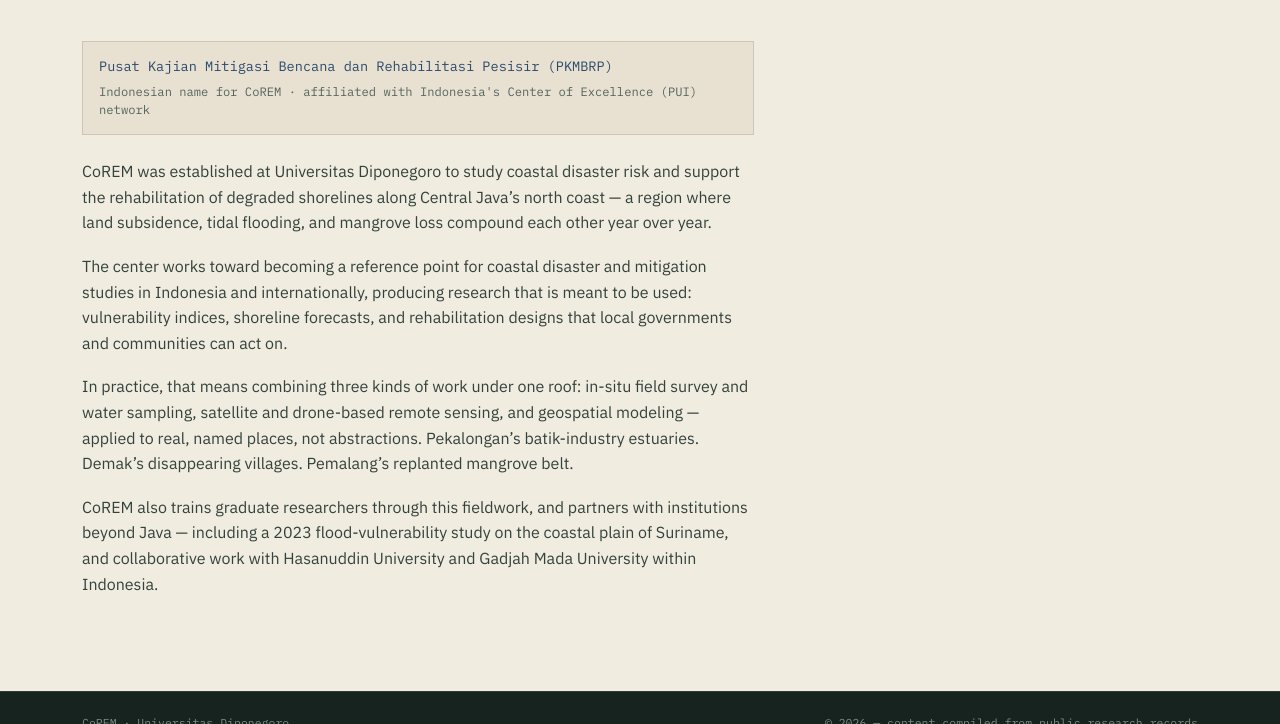
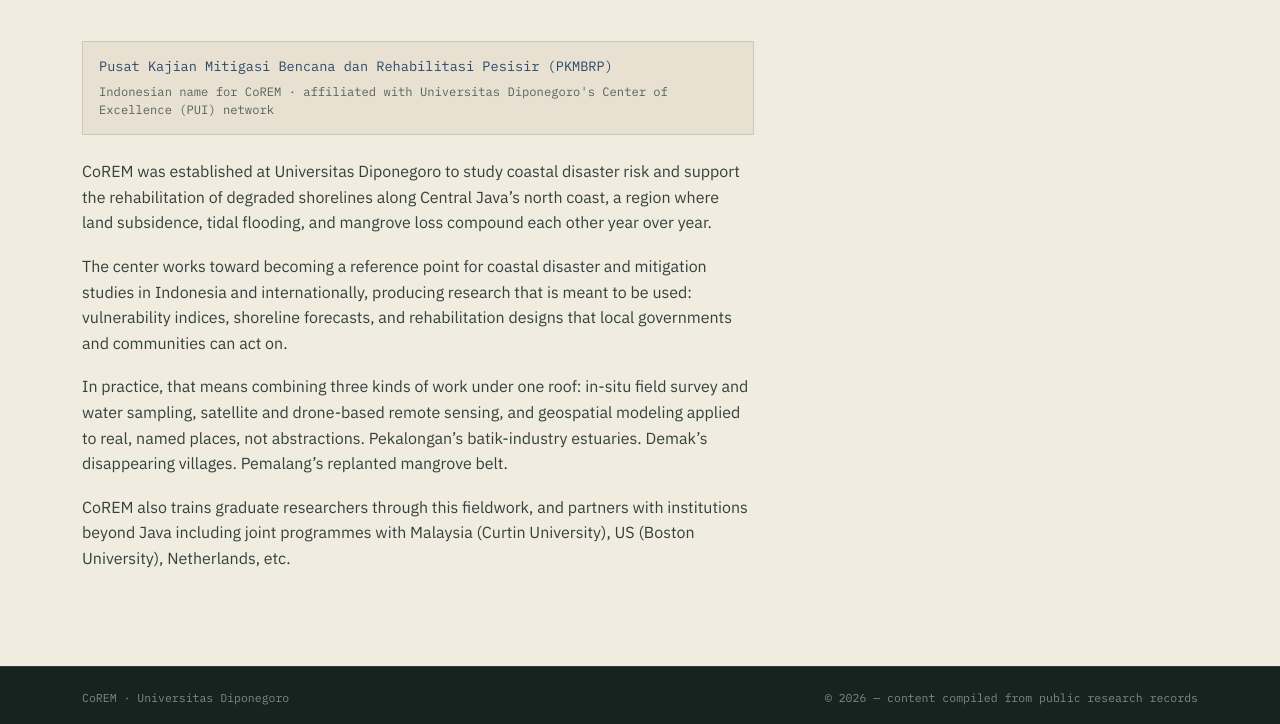
Before and after one commit to Shlhnj/website-corem, a Jekyll site: the page built from about.md, in a window 1280 px wide and 900 px high, scrolled down 574 px, cut to the strip 176-900 px from the top of the window. Built offline with Jekyll 4.4.1, drawn with Linux system fonts in a browser that asks for light colours; some of the changed text lies outside the part shown.

Commit message:
Update organizational affiliation and project details

```diff
--- a/about.md
+++ b/about.md
@@ -4,7 +4,7 @@
 title_id: Profil
 tag: 01 — About the center
 tag_id: 01 — Tentang pusat studi
-dek: Housed within the Faculty of Fisheries and Marine Science, working across departments in oceanography, marine science, and engineering.
+dek: Housed within the Universitas Diponegoro, working across departments in oceanography, marine science, and engineering.
 dek_id: Berada di bawah Fakultas Perikanan dan Ilmu Kelautan, bekerja lintas departemen oseanografi, ilmu kelautan, dan teknik.
 photo: about_photo.png
 permalink: /about/
@@ -12,29 +12,30 @@
 
 <div class="full-name">
   Pusat Kajian Mitigasi Bencana dan Rehabilitasi Pesisir (PKMBRP)
-  <span>Indonesian name for CoREM · affiliated with Indonesia's Center of Excellence (PUI) network</span>
+  <span>Indonesian name for CoREM · affiliated with Universitas Diponegoro's Center of Excellence (PUI) network</span>
 </div>
 
 <div class="lang-en" markdown="1">
 
-CoREM was established at Universitas Diponegoro to study coastal disaster risk and support the rehabilitation of degraded shorelines along Central Java's north coast — a region where land subsidence, tidal flooding, and mangrove loss compound each other year over year.
+CoREM was established at Universitas Diponegoro to study coastal disaster risk and support the rehabilitation of degraded shorelines along Central Java's north coast, a region where land subsidence, tidal flooding, and mangrove loss compound each other year over year.
 
 The center works toward becoming a reference point for coastal disaster and mitigation studies in Indonesia and internationally, producing research that is meant to be used: vulnerability indices, shoreline forecasts, and rehabilitation designs that local governments and communities can act on.
 
-In practice, that means combining three kinds of work under one roof: in-situ field survey and water sampling, satellite and drone-based remote sensing, and geospatial modeling — applied to real, named places, not abstractions. Pekalongan's batik-industry estuaries. Demak's disappearing villages. Pemalang's replanted mangrove belt.
+In practice, that means combining three kinds of work under one roof: in-situ field survey and water sampling, satellite and drone-based remote sensing, and geospatial modeling applied to real, named places, not abstractions. Pekalongan's batik-industry estuaries. Demak's disappearing villages. Pemalang's replanted mangrove belt.
 
-CoREM also trains graduate researchers through this fieldwork, and partners with institutions beyond Java — including a 2023 flood-vulnerability study on the coastal plain of Suriname, and collaborative work with Hasanuddin University and Gadjah Mada University within Indonesia.
+CoREM also trains graduate researchers through this fieldwork, and partners with institutions beyond Java including joint programmes with Malaysia (Curtin University), US (Boston University), Netherlands, etc.
 
 </div>
 
 <div class="lang-id" markdown="1">
 
-CoREM didirikan di Universitas Diponegoro untuk mengkaji risiko bencana pesisir dan mendukung rehabilitasi garis pantai yang mengalami degradasi di sepanjang pesisir utara Jawa Tengah — kawasan yang menghadapi tekanan berlapis dari penurunan muka tanah, banjir rob, dan hilangnya hutan mangrove setiap tahunnya.
+CoREM didirikan di Universitas Diponegoro untuk mengkaji risiko bencana pesisir dan mendukung rehabilitasi garis pantai yang mengalami degradasi di sepanjang pesisir utara Jawa Tengah, kawasan yang menghadapi tekanan berlapis dari penurunan muka tanah, banjir rob, dan hilangnya hutan mangrove setiap tahunnya.
 
 Pusat ini berupaya menjadi rujukan kajian bencana dan mitigasi pesisir, baik di tingkat nasional maupun internasional, dengan menghasilkan penelitian yang benar-benar dapat dipakai: indeks kerentanan, prediksi perubahan garis pantai, dan desain rehabilitasi yang bisa ditindaklanjuti oleh pemerintah daerah dan masyarakat.
 
-Dalam praktiknya, CoREM memadukan tiga jenis kerja dalam satu atap: survei lapangan dan pengambilan sampel air secara langsung, penginderaan jauh berbasis satelit dan drone, serta pemodelan geospasial — diterapkan pada tempat-tempat nyata, bukan sekadar abstraksi. Muara-muara di kawasan industri batik Pekalongan. Desa-desa yang perlahan tenggelam di Demak. Sabuk mangrove hasil rehabilitasi di Pemalang.
+Dalam praktiknya, CoREM memadukan tiga jenis kerja dalam satu atap: survei lapangan dan pengambilan sampel air secara langsung, penginderaan jauh berbasis satelit dan drone, serta pemodelan geospasial, diterapkan pada tempat-tempat nyata, bukan sekadar abstraksi. Muara-muara di kawasan industri batik Pekalongan. Desa-desa yang perlahan tenggelam di Demak. Sabuk mangrove hasil rehabilitasi di Pemalang.
 
-CoREM juga melatih mahasiswa pascasarjana melalui kerja lapangan ini, dan menjalin kemitraan lintas wilayah — termasuk kajian kerentanan banjir tahun 2023 di dataran pesisir Suriname, serta kolaborasi dengan Universitas Hasanuddin dan Universitas Gadjah Mada di dalam negeri.
+CoREM juga melatih mahasiswa pascasarjana melalui kerja lapangan ini, dan menjalin kemitraan lintas wilayah termasuk kegiatan gabungan dengan Malaysia (Curtin University), US (Boston University), Netherlands, dll.
+
 
 </div>
```
